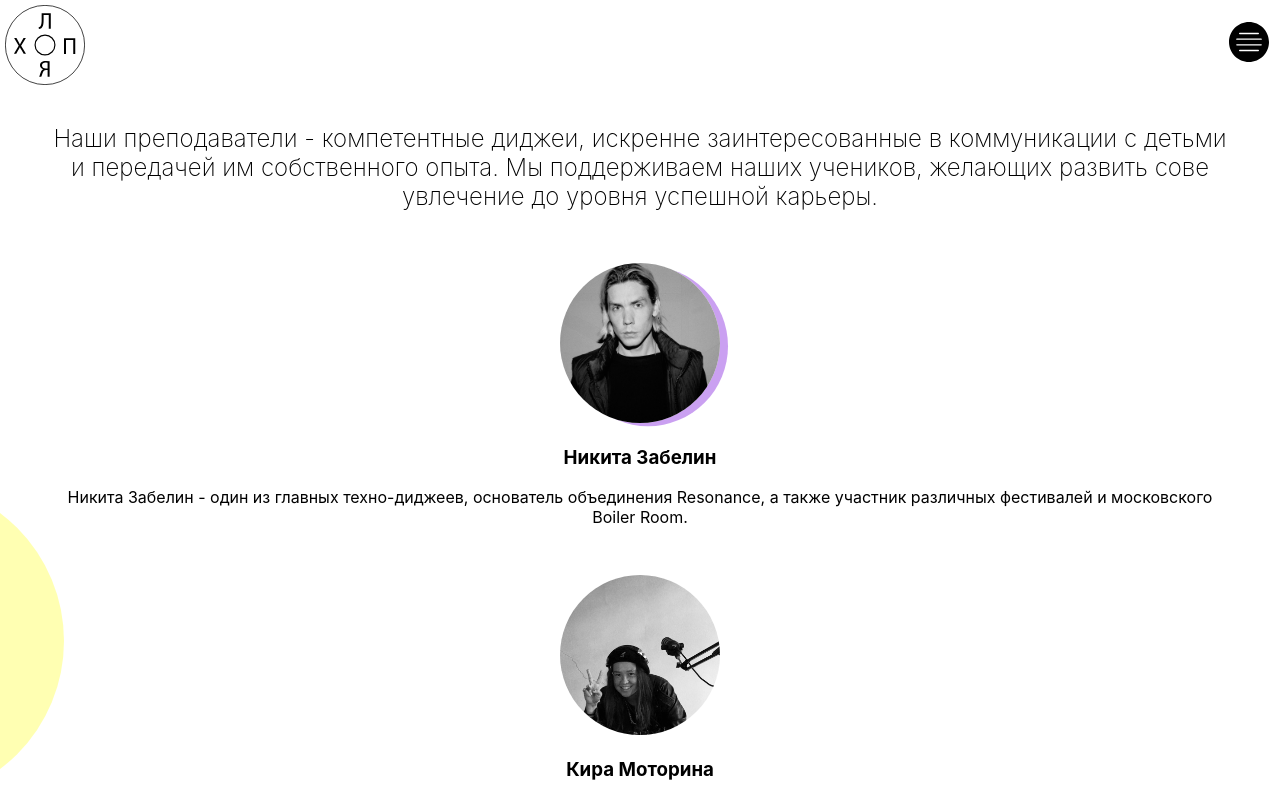
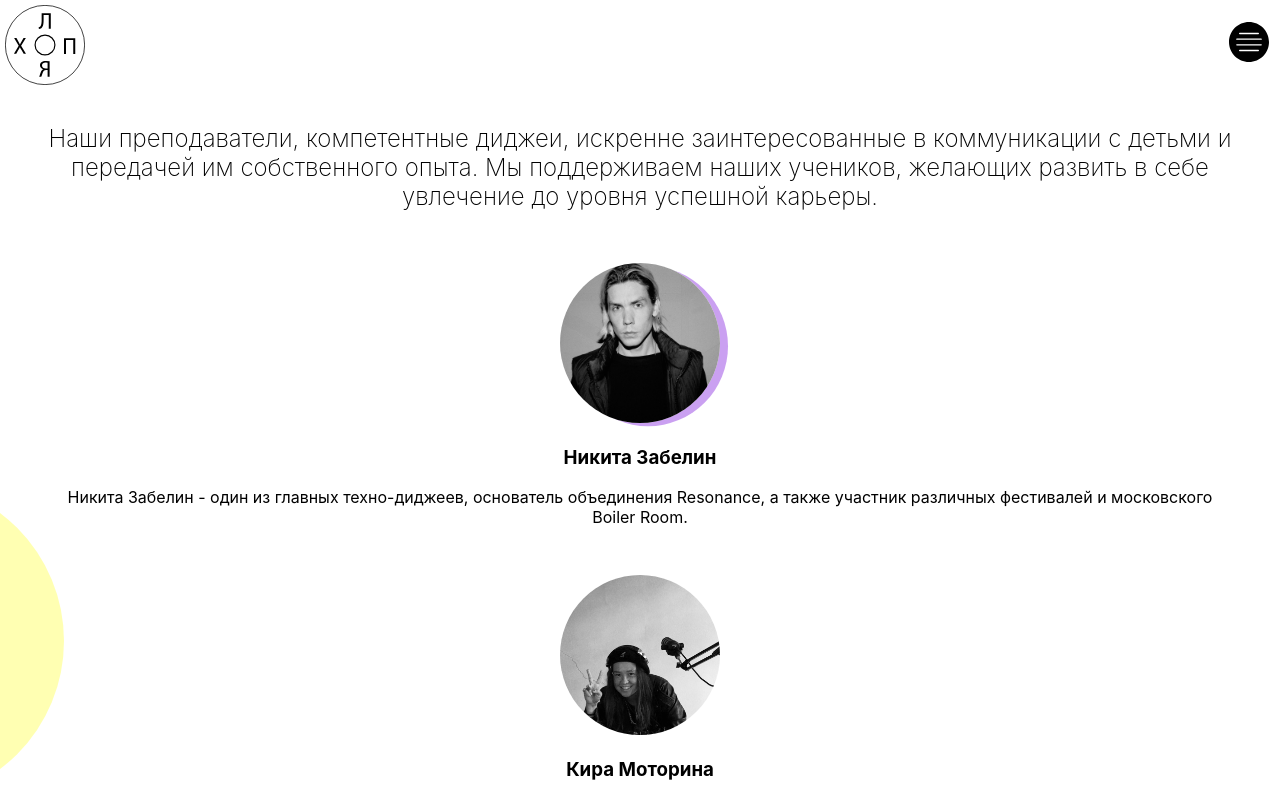
Before and after one commit to genar335/jolie_alien, a React (Create React App) app: page /team in a window 1280 px wide. Shown: the top 800 px of the page. Built offline with nearby package versions, Linux system fonts and the light colour scheme.

Commit message:
Final touches

```diff
--- a/src/components/Courses.jsx
+++ b/src/components/Courses.jsx
@@ -39,7 +39,7 @@ function Courses(props) {
                 <p>А так же мы предлагаем индивидульное обучение для детей с особенностями развития.</p>
             </div>
             <div id="third-block" className="plain-course-block">
-                <h3>Каждый курс длится две недели 2 занятия в неделю по  2 часа, точное расписание устанавливается индивидуально, стоимость каждого курса 15 000 руб.</h3>
+                <h3>Каждый курс длится две недели, 2 занятия в неделю, по  2 часа, точное расписание устанавливается индивидуально, стоимость каждого курса 15 000 руб.</h3>
             </div>
         </div>
     );
--- a/src/components/Team.jsx
+++ b/src/components/Team.jsx
@@ -12,7 +12,7 @@ function Team(props) {
     return(
         <div className="team-main-container">
             <div className="highlighted-member">
-                <h2 className="teams-heading">Наши преподаватели - компетентные диджеи, искренне заинтересованные в коммуникации с детьми и передачей им собственного опыта. Мы поддерживаем наших учеников, желающих развить сове увлечение до уровня успешной карьеры.</h2>
+                <h2 className="teams-heading">Наши преподаватели, компетентные диджеи, искренне заинтересованные в коммуникации с детьми и передачей им собственного опыта. Мы поддерживаем наших учеников, желающих развить в себе увлечение до уровня успешной карьеры.</h2>
             </div>
             <div className="plain-member">
                 <img src={nikita} alt="Никита Забелин" id="nikita" className="portrait"></img>
--- a/src/components/componentStyles/Team.scss
+++ b/src/components/componentStyles/Team.scss
@@ -20,9 +20,15 @@ $team-highlight-color: #FADBDE;
         }
     }
 
+    h2.teams-heading {
+        font-weight: 230;
+        padding: 0;
+        list-style: square;
+    }
+
     .highlighted-member {
         /* background-color: $team-highlight-color; */
-        padding: 1rem 3rem 1rem 3rem;
+        padding: 1rem 1.7rem;
         position: relative;
         z-index: 1;
 
@@ -42,10 +48,11 @@ $team-highlight-color: #FADBDE;
 
         }
 
-        h2.teams-heading {
-            font-weight: 230;
-        }
+
+
     }
+
+
 
     .plain-member {
         background-color: #fff;
```
